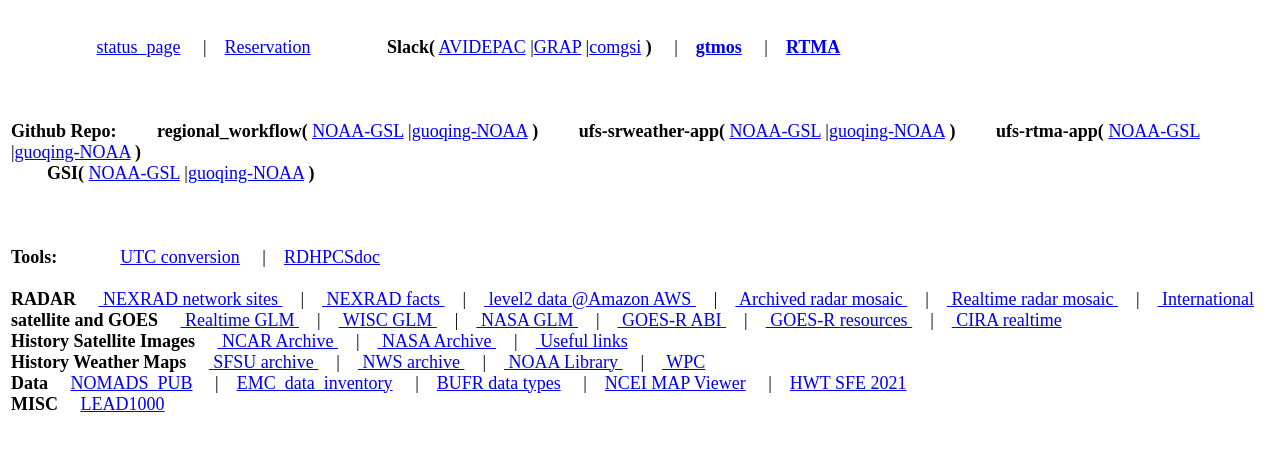
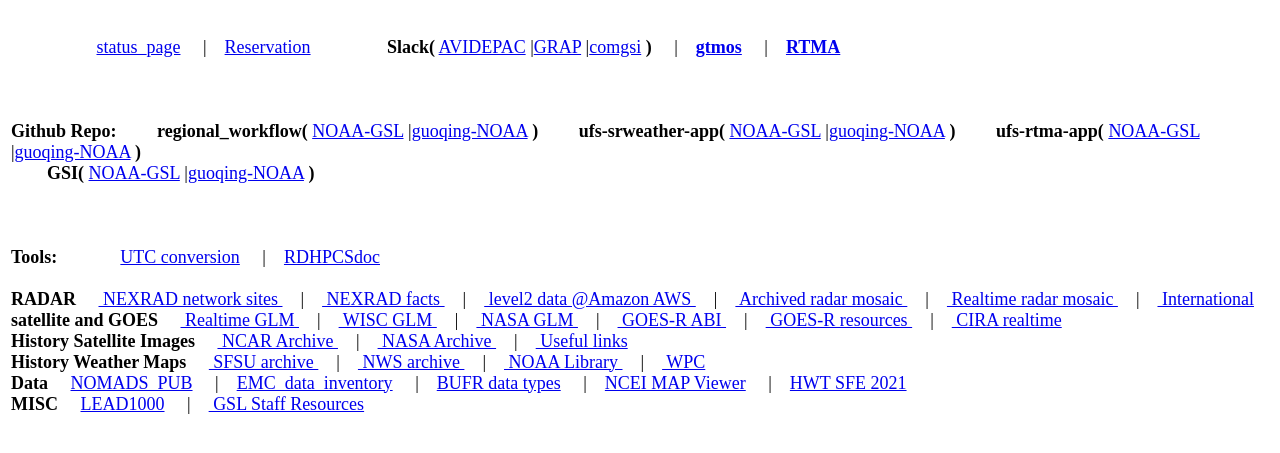
Before and after one commit to guoqing-noaa/links, a plain HTML site: page index.html in a window 1280 px wide. Shown: the part 105-558 px from the top of the page. Drawn offline with Linux system fonts and the light colour scheme.

Commit message:
Update index.html

```diff
--- a/index.html
+++ b/index.html
@@ -86,6 +86,8 @@
 
 <br><strong>MISC</strong>
 &emsp;<a href="https://mooc.academiacentral.org/courses/course-v1:ANAHEI+LEAD1000+20212022/course/" target="_blank" rel="noopener">LEAD1000</a>
+&emsp;|&emsp;<a href="https://sites.google.com/noaa.gov/gsl-staff-resources/home?authuser=3" target="_blank" rel="noopener"> GSL Staff Resources </a>
+
 
 </font></td></tr></tbody><table>
 
```
